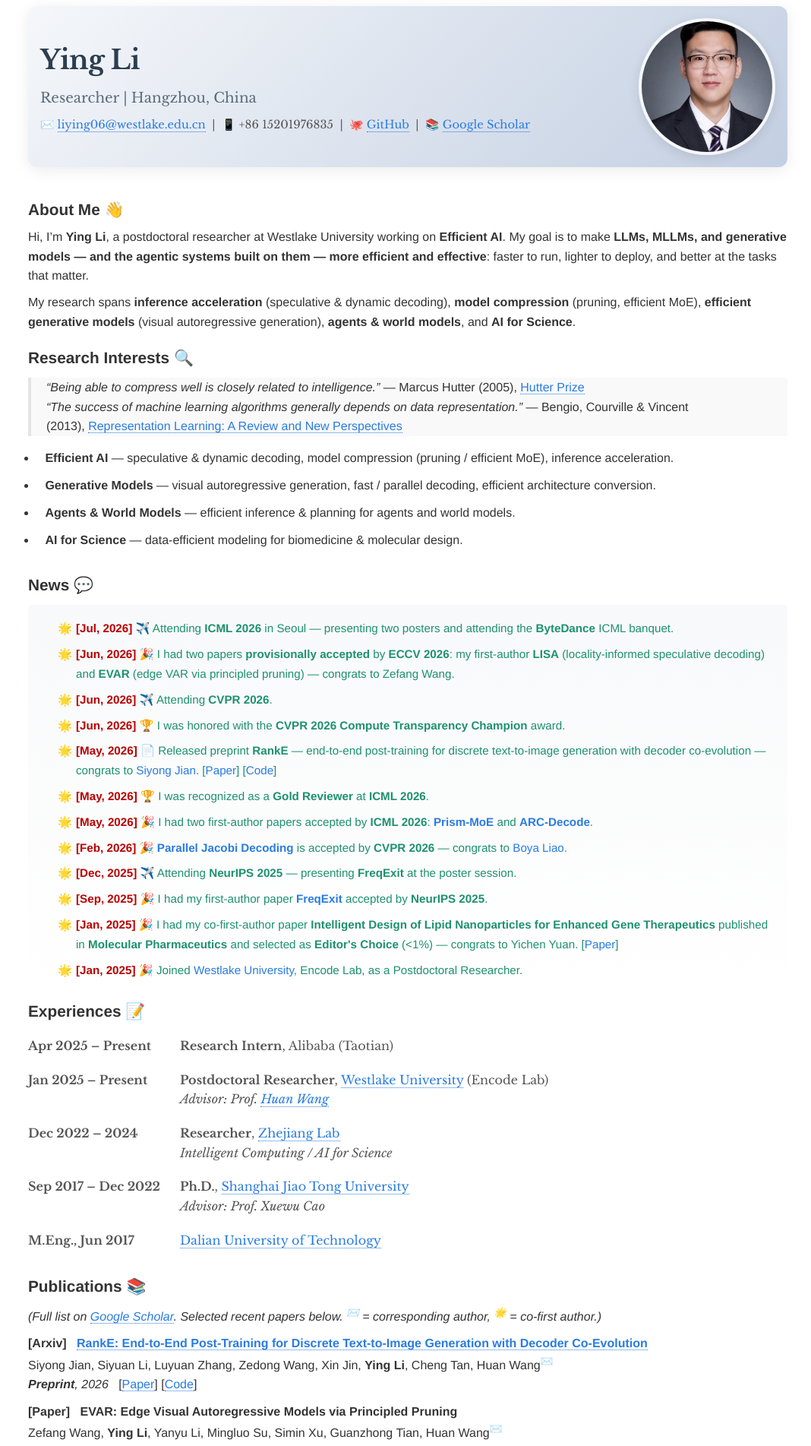
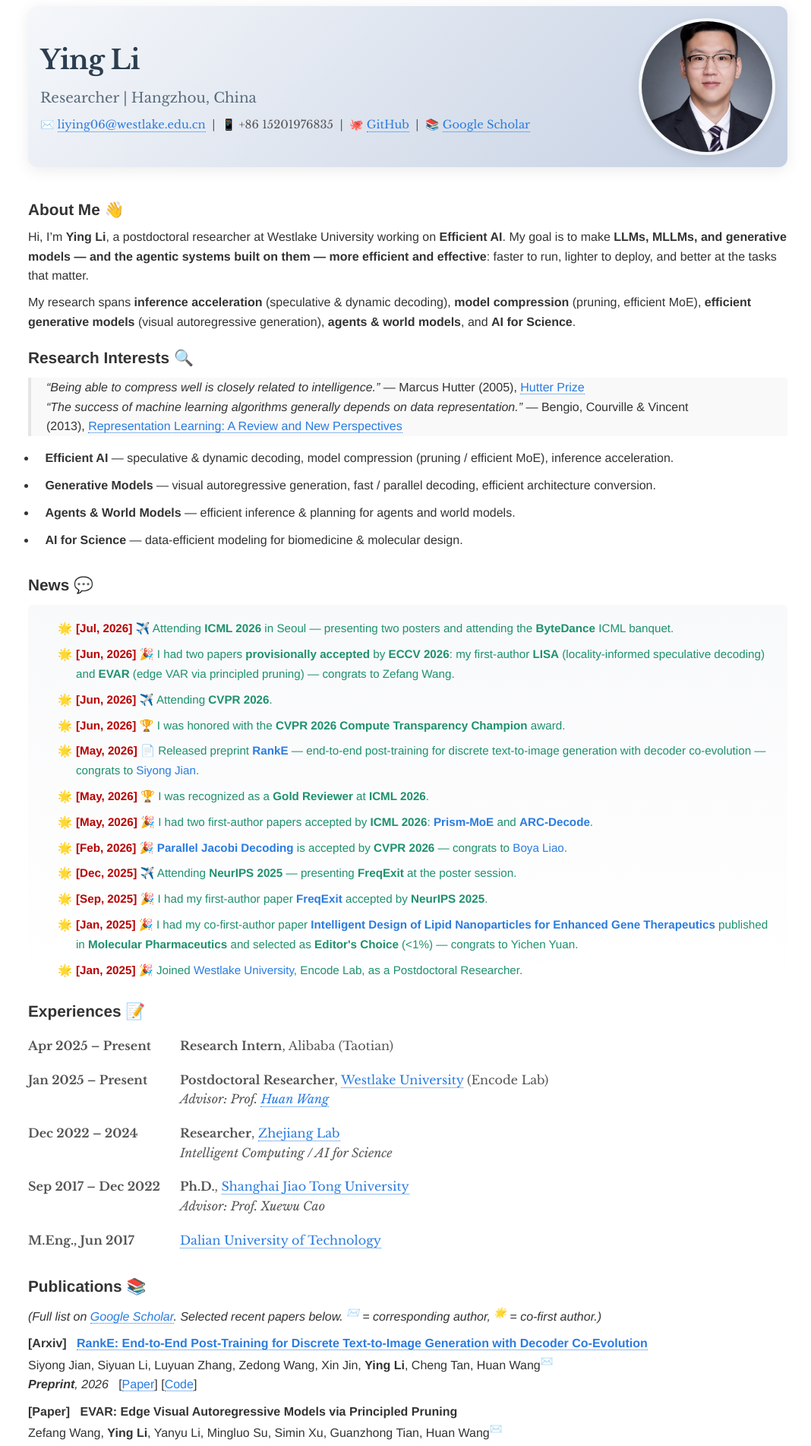
Before and after one commit to NeuraLiying/NeuraLiying.github.io, a Jekyll site: the page built from index.md, in a window 1280 px wide. Shown: the top 1903 px of the page at 76% size, without its empty margins (103-1171 px from the left). Built offline with Jekyll 4.4.1, drawn with Linux system fonts in a browser that asks for light colours; our own code applies the rules of GitHub Pages for plain Markdown files.

Commit message:
News: link paper titles instead of trailing [Paper]/[Code] brackets (RankE, Lipid Nanoparticles)

```diff
--- a/index.md
+++ b/index.md
@@ -25,13 +25,13 @@ My research spans **inference acceleration** (speculative & dynamic decoding), *
     <li><b><font color="#b80000">[Jun, 2026]</font></b> 🎉 I had two papers <b>provisionally accepted</b> by <b>ECCV 2026</b>: my first-author <b>LISA</b> (locality-informed speculative decoding) and <b>EVAR</b> (edge VAR via principled pruning) — congrats to Zefang Wang.</li>
     <li><b><font color="#b80000">[Jun, 2026]</font></b> ✈️ Attending <b>CVPR 2026</b>.</li>
     <li><b><font color="#b80000">[Jun, 2026]</font></b> 🏆 I was honored with the <b>CVPR 2026 Compute Transparency Champion</b> award.</li>
-    <li><b><font color="#b80000">[May, 2026]</font></b> 📄 Released preprint <b>RankE</b> — end-to-end post-training for discrete text-to-image generation with decoder co-evolution — congrats to <a href="https://syjmelody.github.io/" target="_blank">Siyong Jian</a>. [<a href="https://arxiv.org/pdf/2605.21195" target="_blank">Paper</a>] [<a href="https://github.com/syjmelody/RankE" target="_blank">Code</a>]</li>
+    <li><b><font color="#b80000">[May, 2026]</font></b> 📄 Released preprint <a href="https://arxiv.org/pdf/2605.21195" target="_blank"><b>RankE</b></a> — end-to-end post-training for discrete text-to-image generation with decoder co-evolution — congrats to <a href="https://syjmelody.github.io/" target="_blank">Siyong Jian</a>.</li>
     <li><b><font color="#b80000">[May, 2026]</font></b> 🏆 I was recognized as a <b>Gold Reviewer</b> at <b>ICML 2026</b>.</li>
     <li><b><font color="#b80000">[May, 2026]</font></b> 🎉 I had two first-author papers accepted by <b>ICML 2026</b>: <a href="https://icml.cc/virtual/2026/poster/65615" target="_blank"><b>Prism-MoE</b></a> and <a href="https://icml.cc/virtual/2026/poster/66788" target="_blank"><b>ARC-Decode</b></a>.</li>
     <li><b><font color="#b80000">[Feb, 2026]</font></b> 🎉 <a href="https://boyaliao.github.io/PJD/" target="_blank"><b>Parallel Jacobi Decoding</b></a> is accepted by <b>CVPR 2026</b> — congrats to <a href="https://boyaliao.github.io/" target="_blank">Boya Liao</a>.</li>
     <li><b><font color="#b80000">[Dec, 2025]</font></b> ✈️ Attending <b>NeurIPS 2025</b> — presenting <b>FreqExit</b> at the poster session.</li>
     <li><b><font color="#b80000">[Sep, 2025]</font></b> 🎉 I had my first-author paper <a href="https://proceedings.neurips.cc/paper_files/paper/2025/file/95cb60b65d9f2c0cd78b567ffebde9e6-Paper-Conference.pdf" target="_blank"><b>FreqExit</b></a> accepted by <b>NeurIPS 2025</b>.</li>
-    <li><b><font color="#b80000">[Jan, 2025]</font></b> 🎉 I had my co-first-author paper <b>Intelligent Design of Lipid Nanoparticles for Enhanced Gene Therapeutics</b> published in <b>Molecular Pharmaceutics</b> and selected as <b>Editor's Choice</b> (&lt;1%) — congrats to Yichen Yuan. [<a href="http://kinampark.com/T-Polymers/files/All%20References/Yuan%202025%2C%20Intelligent%20design%20of%20lipid%20nanoparticles%20for%20enhanced%20gene%20therapeutics.pdf" target="_blank">Paper</a>]</li>
+    <li><b><font color="#b80000">[Jan, 2025]</font></b> 🎉 I had my co-first-author paper <a href="http://kinampark.com/T-Polymers/files/All%20References/Yuan%202025%2C%20Intelligent%20design%20of%20lipid%20nanoparticles%20for%20enhanced%20gene%20therapeutics.pdf" target="_blank"><b>Intelligent Design of Lipid Nanoparticles for Enhanced Gene Therapeutics</b></a> published in <b>Molecular Pharmaceutics</b> and selected as <b>Editor's Choice</b> (&lt;1%) — congrats to Yichen Yuan.</li>
     <li><b><font color="#b80000">[Jan, 2025]</font></b> 🎉 Joined <a href="https://en.westlake.edu.cn/" target="_blank">Westlake University</a>, Encode Lab, as a Postdoctoral Researcher.</li>
     <li><b><font color="#b80000">[Aug, 2024]</font></b> 🎉 I had my first-author paper <a href="https://ieeexplore.ieee.org/abstract/document/10822596" target="_blank"><b>LEMTL</b></a> accepted by <b>BIBM 2024</b>.</li>
     <li><b><font color="#b80000">[Dec, 2022]</font></b> 💼 Joined <a href="https://en.zhejianglab.com/" target="_blank">Zhejiang Lab</a>, working on Intelligent Computing and AI for Science.</li>
```
